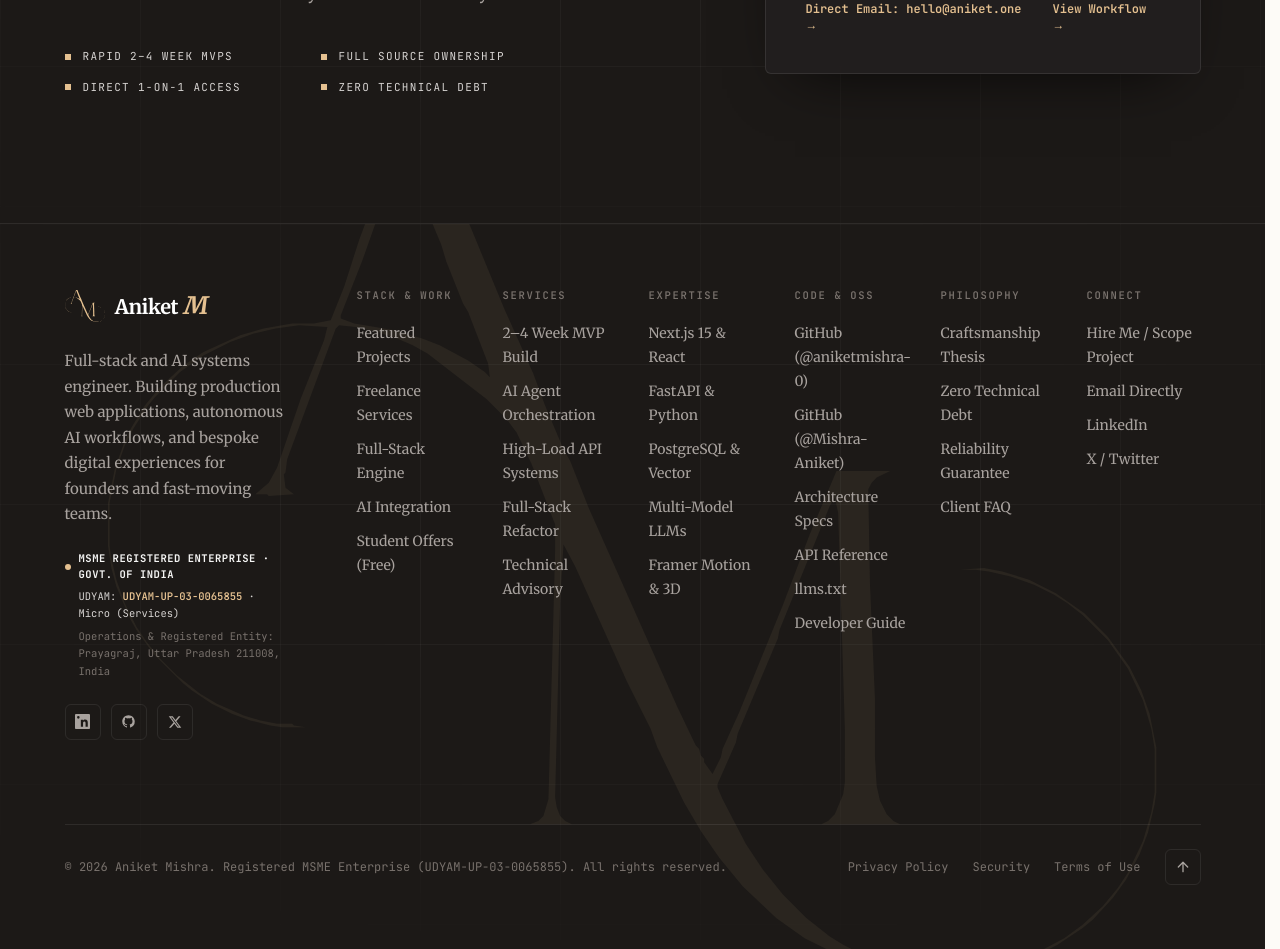
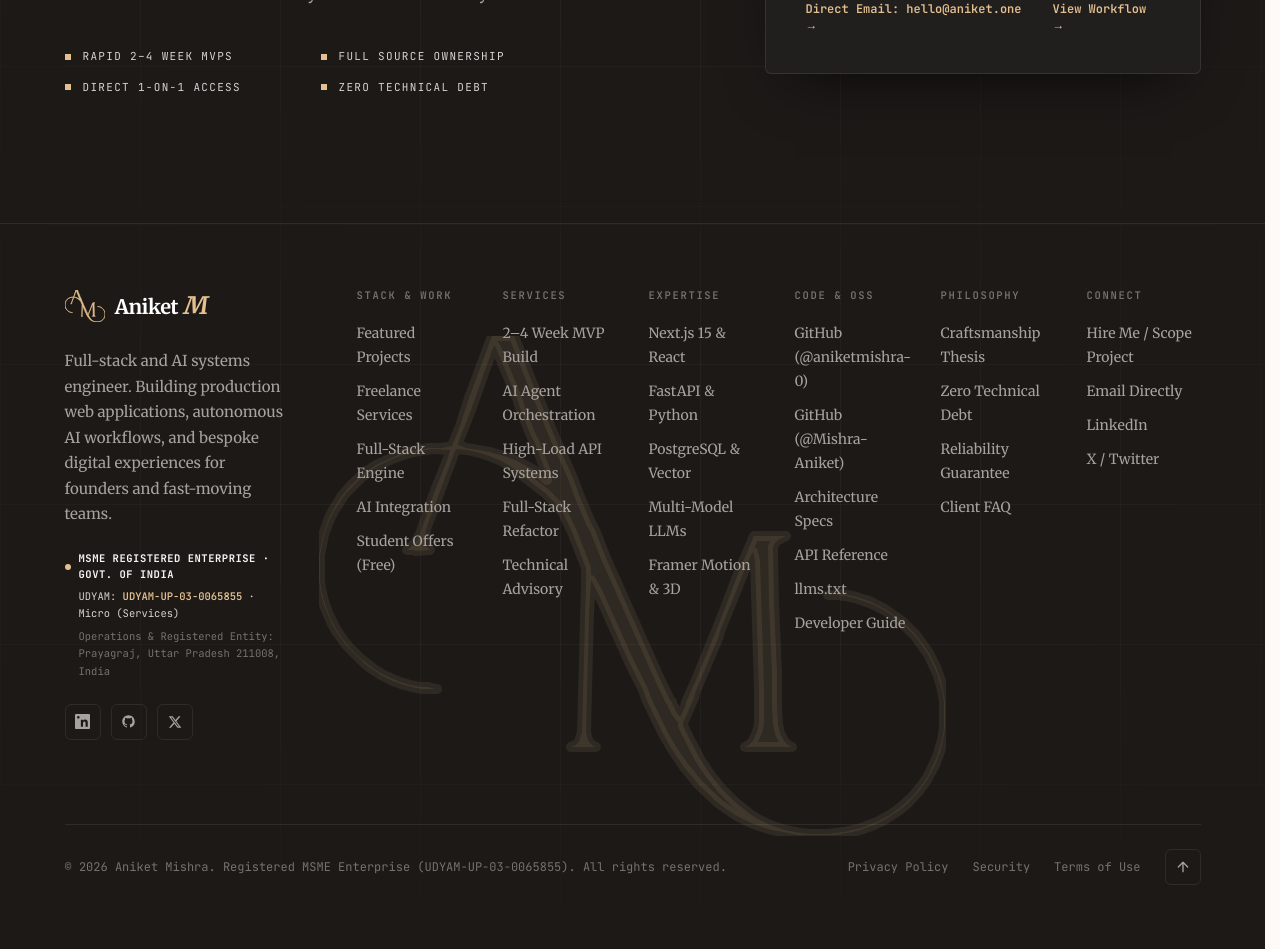
Before and after one commit to Mishra-Aniket/testing, a Next.js app: page /docs in a window 1280 px wide. Shown: the part 1800-2749 px from the top of the page. Built offline with nearby package versions, Linux system fonts and the light colour scheme.

Commit message:
style: thicken MonogramAM stroke lines and ensure footer watermark is fully visible without clipping

```diff
--- a/app/components/Footer.jsx
+++ b/app/components/Footer.jsx
@@ -91,7 +91,7 @@
         className="absolute inset-0 flex items-center justify-center pointer-events-none select-none overflow-hidden z-0"
       >
         <MonogramAM
-          className="w-[90vw] max-w-[850px] lg:max-w-[1050px] h-auto text-[#E4C090]/[0.06] sm:text-[#E4C090]/[0.07] transform -translate-y-4 sm:-translate-y-8"
+          className="h-[78%] sm:h-[84%] max-h-[500px] w-auto max-w-[92vw] text-[#E4C090]/[0.07] sm:text-[#E4C090]/[0.09]"
         />
       </div>
 
--- a/app/components/MonogramAM.jsx
+++ b/app/components/MonogramAM.jsx
@@ -1,11 +1,19 @@
 import React from "react";
 
-export default function MonogramAM({ className = "h-7 w-auto", ...props }) {
+export default function MonogramAM({
+  className = "h-7 w-auto",
+  strokeWidth = 10,
+  ...props
+}) {
   return (
     <svg
       xmlns="http://www.w3.org/2000/svg"
       viewBox="0 0 627 500"
       fill="currentColor"
+      stroke="currentColor"
+      strokeWidth={strokeWidth}
+      strokeLinejoin="round"
+      strokeLinecap="round"
       aria-hidden="true"
       className={className}
       {...props}
--- a/app/components/Navbar.jsx
+++ b/app/components/Navbar.jsx
@@ -913,7 +913,7 @@
                     Navigation
                   </span>
                   <span className="flex items-center gap-1.5 tracking-tight">
-                    <MonogramAM className={`h-4.5 w-auto ${isDarkTheme ? "text-[#E4C090]" : "text-[#B45309]"}`} />
+                    <MonogramAM className={`h-5 w-auto ${isDarkTheme ? "text-[#E4C090]" : "text-[#B45309]"}`} />
                     <span className={`font-sans font-bold text-xs tracking-tight ${
                       isDarkTheme ? "text-white" : "text-[#4A3B33]"
                     }`}>
```
